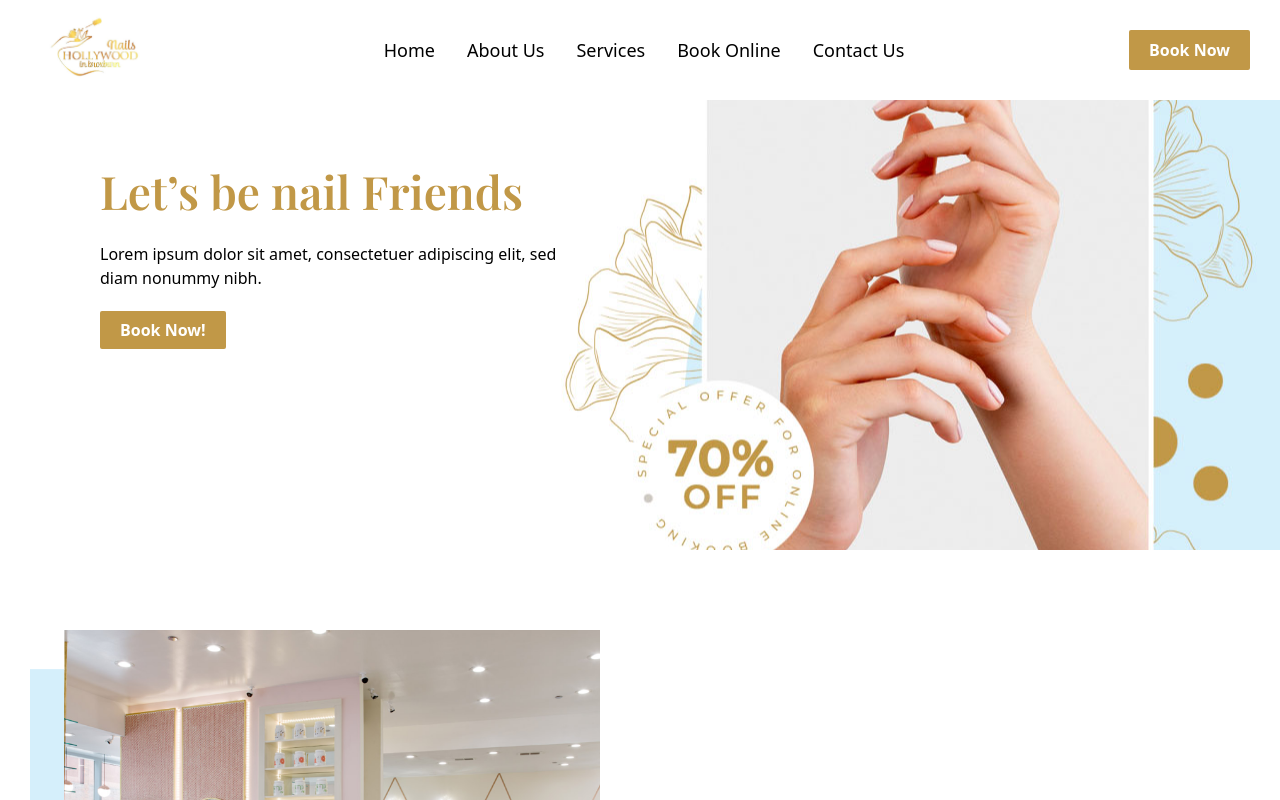
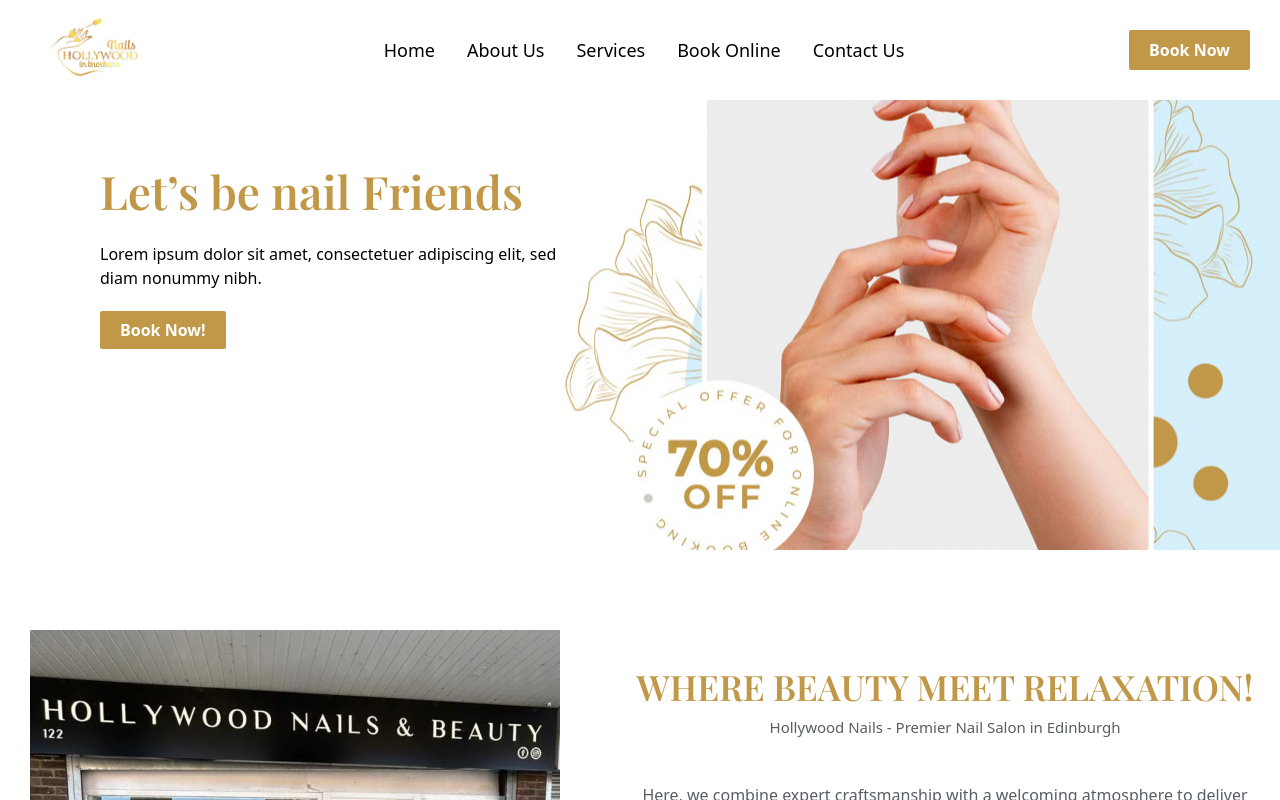
Before and after one commit to kenn0419/nail, a React (Vite) app: page / in a window 1280 px wide. Built offline with nearby package versions, Linux system fonts and the light colour scheme; a web font is replaced by a local one.

Commit message:
fix second commit

```diff
--- a/src/components/About.jsx
+++ b/src/components/About.jsx
@@ -1,4 +1,6 @@
-import about from '../images/about.png'
+import { Link } from 'react-router-dom'
+import about from '../images/about.jpg'
+import path from '../utils/path'
 
 const About = () => {
     return (
@@ -6,9 +8,14 @@ const About = () => {
             <div className='w-[50%]'>
                 <img src={about} alt='about' className='max-w-full' />
             </div>
-            <div className='w-[50%]'>
-                <h2 className='font-banner text-main font-semibold text-[46px]'>About us</h2>
-                <p className='text-[15px] justify-center'>Lorem ipsum dolor sit amet, consectetuer adipiscing elit, sed diam nonummy nibh euismod tincidunt ut laoreet dolore magna aliquam erat volutpat. Ut wisi enim ad minim veniam, quis nostrud exerci tation ullamcorper suscipit lobortis nisl ut aliquip ex ea commodo consequat. Duis autem vel eum iriure dolor in hendrerit in vulputate velit esse molestie consequat, vel illum dolore eu feugiat nulla facilisis at vero eros et accumsan et iusto odio dignissim qui blandit praesent luptatum zzril delenit augue duis dolore te feugait nulla facilisi.</p>
+            <div className='w-[50%] flex flex-col items-center'>
+                <h2 className='font-banner text-main font-semibold text-[35px] whitespace-nowrap'>WHERE BEAUTY MEET RELAXATION!</h2>
+                <p className='text-[15px] justify-center leading-7 text-[#585e66]'>Hollywood Nails - Premier Nail Salon in Edinburgh</p>
+                <span className='mt-10 text-center leading-7 text-[#585e66]'>
+                    Here, we combine expert craftsmanship with a welcoming atmosphere to deliver nail services that stand out. Our passionate team is dedicated to bringing your nail vision to life, whether you're drawn to timeless styles like a classic manicure or seeking unique, customized nail art. At Hollywood Nails, your hands and feet are in the best care.
+                </span>
+                <span className='mt-10 text-center leading-7 text-[#585e66]'>Trust us with your next nail experience, and discover why Hollywood Nails is quickly becoming a top choice in Edinburgh. Our comprehensive range of services is designed to leave your nails looking flawless and feeling healthy every time you visit.</span>
+                <Link to={`/${path.BOOK}`} className='mt-4 py-2 px-5 bg-main text-[#fff] font-semibold text-base rounded-sm'>Book Now</Link>
             </div>
         </div>
     )
--- a/src/components/Contact.jsx
+++ b/src/components/Contact.jsx
@@ -2,7 +2,7 @@
 const Contact = () => {
     return (
         <div className="w-main flex justify-between mx-auto gap-20">
-            <iframe src="https://www.google.com/maps/embed?pb=!1m18!1m12!1m3!1d2234.8735497000303!2d-3.4676481!3d55.93423000000001!2m3!1f0!2f0!3f0!3m2!1i1024!2i768!4f13.1!3m3!1m2!1s0x4887daff871b1f17%3A0x4225d599718c6f13!2sHollywood%20nails%20%26%20Beauty%2C%20112%20E%20Main%20St%2C%20Broxburn%20EH52%205EQ%2C%20V%C6%B0%C6%A1ng%20Qu%E1%BB%91c%20Anh!5e0!3m2!1svi!2s!4v1726738063281!5m2!1svi!2s" width="600" height="450" allowfullscreen="" loading="lazy" referrerpolicy="no-referrer-when-downgrade"></iframe>
+            <iframe src="https://www.google.com/maps/embed?pb=!1m18!1m12!1m3!1d2234.8735497000303!2d-3.4676481!3d55.93423000000001!2m3!1f0!2f0!3f0!3m2!1i1024!2i768!4f13.1!3m3!1m2!1s0x4887daff871b1f17%3A0x4225d599718c6f13!2sHollywood%20nails%20%26%20Beauty%2C%20112%20E%20Main%20St%2C%20Broxburn%20EH52%205EQ%2C%20V%C6%B0%C6%A1ng%20Qu%E1%BB%91c%20Anh!5e0!3m2!1svi!2s!4v1726738063281!5m2!1svi!2s" width="600" height="450" allowFullScreen="" loading="lazy" referrerPolicy="no-referrer-when-downgrade"></iframe>
             <div className="w-[50%]">
                 <h2 className='text-[46px] text-main font-semibold font-banner'>Contact us</h2>
                 <p className='mb-4'>Have any questions? Feel free to use the contact form below to get in touch with us. We will answer you as soon as possible!.</p>
```
Also changed, not shown: src/images/about.jpg (added).
